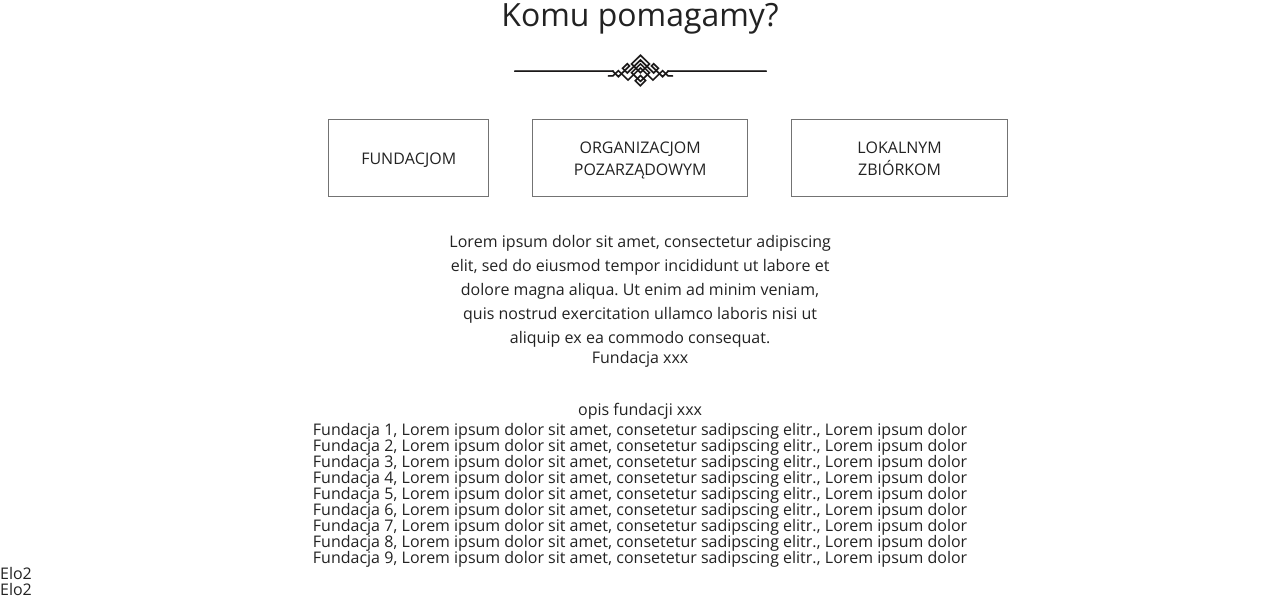
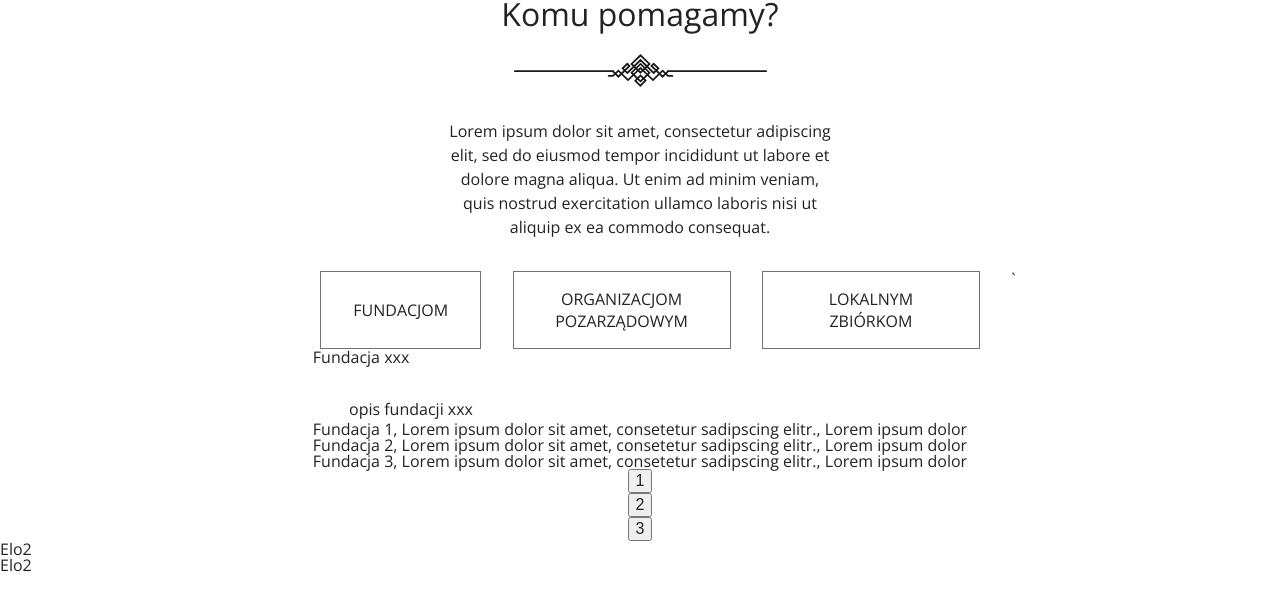
Before and after one commit to kacperdufrat/give-away, a React (Create React App) app: page /#/ in a window 1280 px wide. Shown: the part 2904-3504 px from the top of the page. After the commit the page ends 3480 px from the top, so only its background shows below. Built offline with nearby package versions, Linux system fonts and the light colour scheme.

Commit message:
Working pagination

```diff
--- a/src/components/Home/HomeSummary.js
+++ b/src/components/Home/HomeSummary.js
@@ -1,69 +1,19 @@
 import React, {useState} from "react";
-import Foundations from "./Pagination/Foundations.js";
-import Locals from "./Pagination/Locals.js";
-import Organizations from "./Pagination/Organizations.js";
 import {ReactComponent as Decoration} from "../../assets/Decoration.svg";
+import Posts from "./Pagination/Posts.js";
 import "../../scss/HomeSummary.scss";
-import Posts from "./Pagination/Posts.js";
+
 
 const HomeSummary = () => {
-    const [type, setType] = useState("foundation");
-    const [currentPage, setCurrentPage] = useState(1);
-    const [postsPerPage, setPostsPerPage] = useState(3);
 
-    const handleType = (name) => {
-        setType(name);
-    }
-
-    let content;
-
-    if (type === "organizations") {
-        content = (
-            <>
-            <h1>Organizacja xxx</h1>
-            <p>opis organizacji xxx</p>
-            <ul>
-                {Organizations.map(el => <li>{el.title}, {el.description}, {el.info}</li>)}
-            </ul>
-            </>
-        )
-    } else if (type === "locals") {
-        content = (
-            <>
-            <h1>Lokalna zbiórka xxx</h1>
-            <p>opis lokalnej zbiórki xxx</p>
-            <ul>
-                {Locals.map(el => <li>{el.title}, {el.description}, {el.info}</li>)}
-            </ul>
-            </>
-        )
-    } else {
-        content = (
-            <>
-            <h1>Fundacja xxx</h1>
-            <p>opis fundacji xxx</p>
-            <ul>
-                {Foundations.map(el => <li>{el.title}, {el.description}, {el.info}</li>)}
-            </ul>
-            </>
-        )
-    }
-
-    const indexOfLastPost = currentPage * postsPerPage;
-    const indexOfFirstPost = indexOfLastPost - postsPerPage;
-    const currentPosts = Foundations.slice(indexOfFirstPost, indexOfLastPost);
 
     return (
     <section className="summary">
         <h2>Komu pomagamy?</h2>
         <Decoration className="summary-decoration"/>
-        <div className="summary-btn">
-            <button onClick={() => handleType("foundations")}>Fundacjom</button>
-            <button onClick={() => handleType("organizations")}>Organizacjom pozarządowym</button>
-            <button onClick={() => handleType("locals")}>Lokalnym zbiórkom</button>
-        </div>
+
         <p>Lorem ipsum dolor sit amet, consectetur adipiscing elit, sed do eiusmod tempor incididunt ut labore et dolore magna aliqua. Ut enim ad minim veniam, quis nostrud exercitation ullamco laboris nisi ut aliquip ex ea commodo consequat.</p>
-        {content}
+        <Posts />
     </section>
     )
 }
--- a/src/components/Home/Pagination/Pagination.js
+++ b/src/components/Home/Pagination/Pagination.js
@@ -0,0 +1,21 @@
+import React from "react";
+
+const Pagination = ({postsPerPage, totalPosts, paginate}) => {
+    const pageNumbers = [];
+
+    for (let i = 1; i <= Math.ceil(totalPosts / postsPerPage); i++) {
+        pageNumbers.push(i);
+    }
+
+    return (
+        <nav>
+            <ul>
+                {pageNumbers.map(number => <li key={number}>
+                    <button onClick={() => paginate(number)}>{number}</button>
+                </li>)}
+            </ul>
+        </nav>
+    )
+}
+
+export default Pagination;
--- a/src/components/Home/Pagination/Posts.js
+++ b/src/components/Home/Pagination/Posts.js
@@ -1,10 +1,81 @@
-import React from "react";
+import React, {useState} from "react";
+import Foundations from "./Foundations.js";
+import Locals from "./Locals.js";
+import Organizations from "./Organizations.js";
+import Pagination from "./Pagination.js";
 
-const Posts = ({posts}) => {
+const Posts = () => {
+    const [type, setType] = useState("foundation");
+    const [currentPage, setCurrentPage] = useState(1);
+    const [postsPerPage] = useState(3);
+
+    const indexOfLastPost = currentPage * postsPerPage;
+    const indexOfFirstPost = indexOfLastPost - postsPerPage;
+    const organizationsPosts = Organizations.slice(indexOfFirstPost, indexOfLastPost);
+    const foundationsPosts = Foundations.slice(indexOfFirstPost, indexOfLastPost);
+    const localsPosts = Locals.slice(indexOfFirstPost, indexOfLastPost);
+
+
+
+    let totalPosts;
+    let content;
+
+    const paginate = (pageNumber) => {
+        setCurrentPage(pageNumber);
+    }
+
+    const handleType = (name) => {
+        setType(name);
+    }
+
+
+    if (type === "organizations") {
+        totalPosts = Organizations.length;
+        content = (
+            <>
+            <h1>Organizacja xxx</h1>
+            <p>opis organizacji xxx</p>
+            <ul>
+                {organizationsPosts.map(el => <li>{el.title}, {el.description}, {el.info}</li>)}
+            </ul>
+            </>
+        )
+    } else if (type === "locals") {
+        totalPosts = Locals.length;
+        content = (
+            <>
+            <h1>Lokalna zbiórka xxx</h1>
+            <p>opis lokalnej zbiórki xxx</p>
+            <ul>
+                {localsPosts.map(el => <li>{el.title}, {el.description}, {el.info}</li>)}
+            </ul>
+            </>
+        )
+    } else {
+        totalPosts = Foundations.length;
+        content = (
+            <>
+            <h1>Fundacja xxx</h1>
+            <p>opis fundacji xxx</p>
+            <ul>
+                {foundationsPosts.map(el => <li>{el.title}, {el.description}, {el.info}</li>)}
+            </ul>
+            </>
+        )
+    }
+
+
     return (
-        <ul>
-            ({posts.map(post => <li>{post.title}</li>)})
-        </ul>
+        <>
+        <div className="summary-btn">
+            <button onClick={() => handleType("foundations")}>Fundacjom</button>
+            <button onClick={() => handleType("organizations")}>Organizacjom pozarządowym</button>
+            <button onClick={() => handleType("locals")}>Lokalnym zbiórkom</button>
+    `   </div>
+        <div>{content}</div>
+
+        <Pagination postsPerPage={postsPerPage} totalPosts={totalPosts} paginate={paginate}/>
+        </>
     )
 }
 
```
